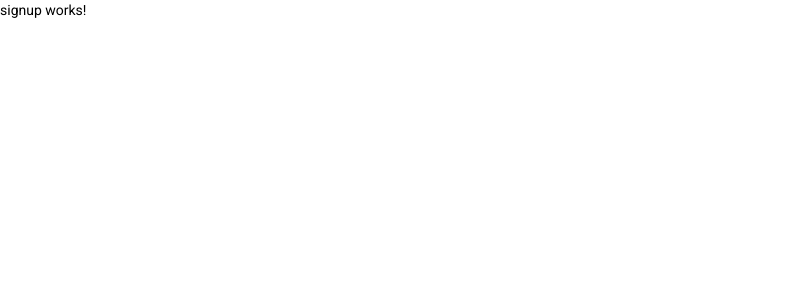
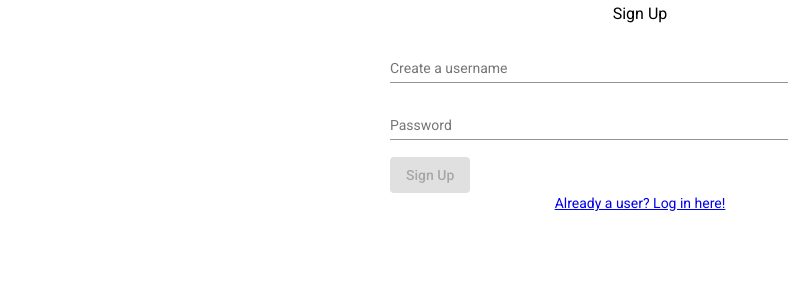
Before and after one commit to gsloup/Brewery-Tracker-Angular-Application, an Angular app: page /signup in a window 1280 px wide. Shown: the top 300 px of the page, without its empty margins (0-788 px from the left). Built offline with nearby package versions, Linux system fonts and the light colour scheme.

Commit message:
Adds working sign up component

```diff
--- a/src/app/signup/signup.component.html
+++ b/src/app/signup/signup.component.html
@@ -1 +1,30 @@
-<p>signup works!</p>
+<h3 class="text-center">Sign Up</h3>
+
+<form [formGroup]='signupForm' (ngSubmit)="signup()" class="signup-form margin-auto">
+
+    <mat-form-field class="full-width">
+      <mat-label>Create a username</mat-label>
+      <input matInput formControlName="username" placeholder="Username">
+      <mat-error>
+        Username must be between 2 and 20 characters
+      </mat-error>
+    </mat-form-field>
+
+    <mat-form-field class="full-width">
+        <mat-label>Password</mat-label>
+        <input matInput formControlName="password" type="password" placeholder="Password">
+        <mat-error>
+          Password must be between 4 and 16 characters
+        </mat-error>
+    </mat-form-field>
+
+
+    <div class="button">
+        <button mat-raised-button color='primary' [disabled]="signupForm.invalid">Sign Up</button>
+    </div>
+
+    <div class="text-center">
+        <a routerLink='/login'>Already a user? Log in here!</a>
+    </div>
+
+  </form>
--- a/src/app/signup/signup.component.scss
+++ b/src/app/signup/signup.component.scss
@@ -0,0 +1,5 @@
+.signup-form {
+    min-width: 150px;
+    max-width: 500px;
+    width: 100%;
+  }
--- a/src/app/signup/signup.component.ts
+++ b/src/app/signup/signup.component.ts
@@ -1,4 +1,5 @@
 import { Component, OnInit } from '@angular/core';
+import { FormBuilder, FormGroup, Validators } from '@angular/forms';
 
 @Component({
   selector: 'app-signup',
@@ -7,9 +8,24 @@ import { Component, OnInit } from '@angular/core';
 })
 export class SignupComponent implements OnInit {
 
-  constructor() { }
+  signupForm: FormGroup;
+
+  constructor(private fb:FormBuilder) { }
+
+  signup() {
+    if (this.signupForm.valid) {
+      // ADD CODE TO SIGN USER UP
+
+    }
+  }
 
   ngOnInit(): void {
+    // Builds the form here
+    this.signupForm = this.fb.group({
+      username: ['', Validators.compose([Validators.required, Validators.minLength(2), Validators.maxLength(20)])],
+      password: ['', Validators.compose([Validators.required, Validators.minLength(4), Validators.maxLength(16)])]
+
+    })
   }
 
 }
```
